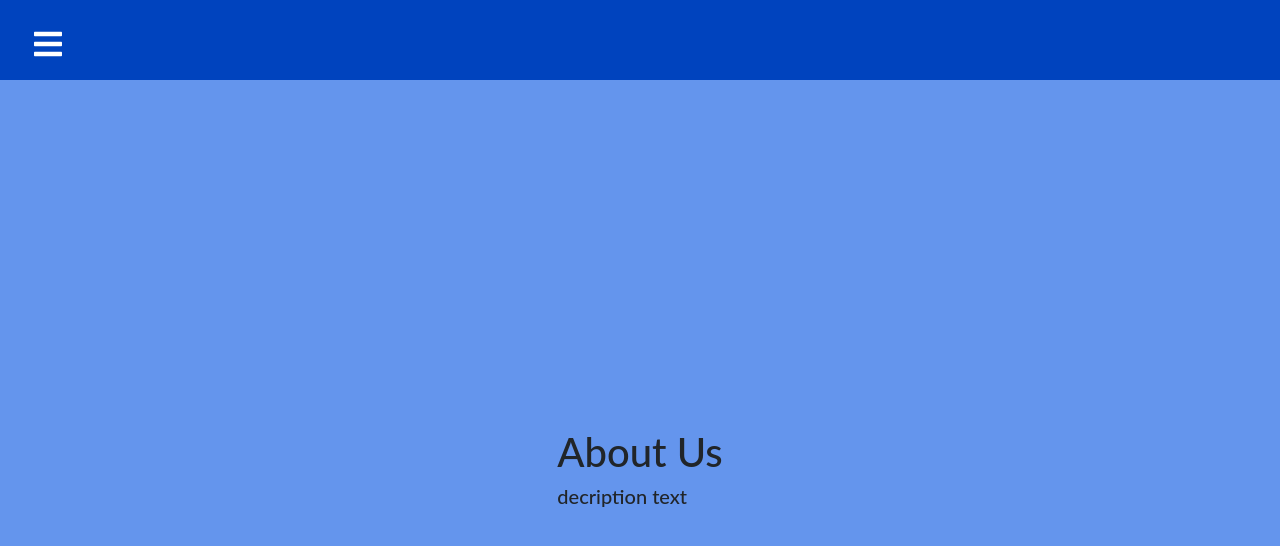
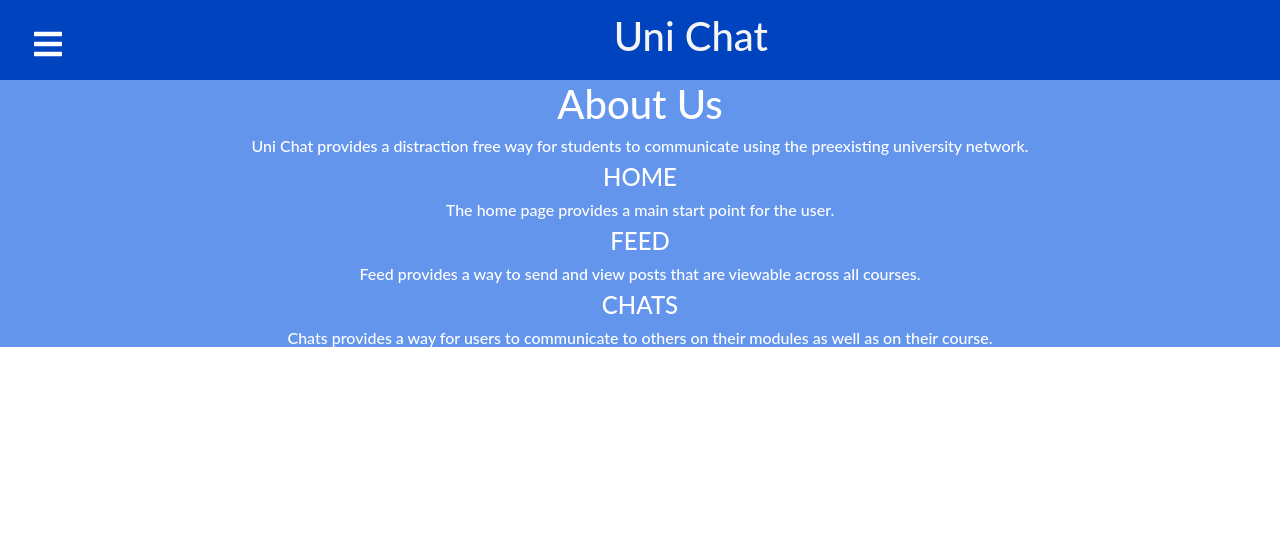
Before and after one commit to elifr/webcw2, a React (Create React App) app in the folder interface-service/: page /about in a window 1280 px wide. Both pictures are taken after typing "Sample", "Sample" into the empty fields and a click on the button "Login". Shown: the top 546 px of the page. Built offline with nearby package versions, Linux system fonts and the light colour scheme.

Commit message:
added about us page content

```diff
--- a/interface-service/src/App.css
+++ b/interface-service/src/App.css
@@ -14,6 +14,12 @@
     justify-content: center;
     font-size: 3rem;
     background-color: cornflowerblue;
+}
+
+.aboutContent{
+    height: 100%;
+    background-color: cornflowerblue;
+    color: white;
 }
 
 .feedPost {
@@ -92,3 +98,9 @@
     padding: 0px;
     margin: 0px;
 }
+
+.aboutSubContent{
+    text-align: center;
+    background-color: cornflowerblue;
+    color: white;
+}
--- a/interface-service/src/components/Navbar.css
+++ b/interface-service/src/components/Navbar.css
@@ -34,6 +34,7 @@
     justify-content: start;
     align-items: center;
     padding: 8px 0px 8px 16px;
+    margin-top: 10px;
     list-style: none;
     align-items: center;
     height: 80px;
@@ -71,3 +72,12 @@
 span {
     margin-left: 16px;
 }
+
+.mainTitle {
+    align-self: center;
+    justify-content: center;
+    align-items: center;
+    text-align: center;
+    margin-right: 40vw;
+    color: #f5f5f5;
+}
--- a/interface-service/src/components/Navbar.js
+++ b/interface-service/src/components/Navbar.js
@@ -19,7 +19,11 @@ function Navbar() {
                 <Link to="#" className='menu-bars'>
                     <FaIcons.FaBars onClick={showSidebar}/>
                 </Link>
+                <h1 className='mainTitle'>
+                Uni Chat
+                </h1>
             </div>
+
 
             <nav className={sidebar ? 'nav-menu active' : 'nav-menu'}>
                 <ul className='nav-menu-items' onClick={showSidebar}>
--- a/interface-service/src/pages/About.js
+++ b/interface-service/src/pages/About.js
@@ -2,12 +2,18 @@ import React from 'react'
 
 function About() {
     return (
-        <div className='about'>
-            <p>
+            <body className='aboutSubContent'>
                 <h1>About Us</h1>
-                <h5>decription text</h5>
-            </p>
-        </div>
+                <h6>Uni Chat provides a distraction free
+                way for students to communicate
+                using the preexisting university network.</h6>
+                <h4>HOME</h4>
+                <h6>The home page provides a main start point for the user.</h6>
+                <h4>FEED</h4>
+                <h6>Feed provides a way to send and view posts that are viewable across all courses.</h6>
+                <h4>CHATS</h4>
+                <h6>Chats provides a way for users to communicate to others on their modules as well as on their course.</h6>
+            </body>
     )
 }
 
```
